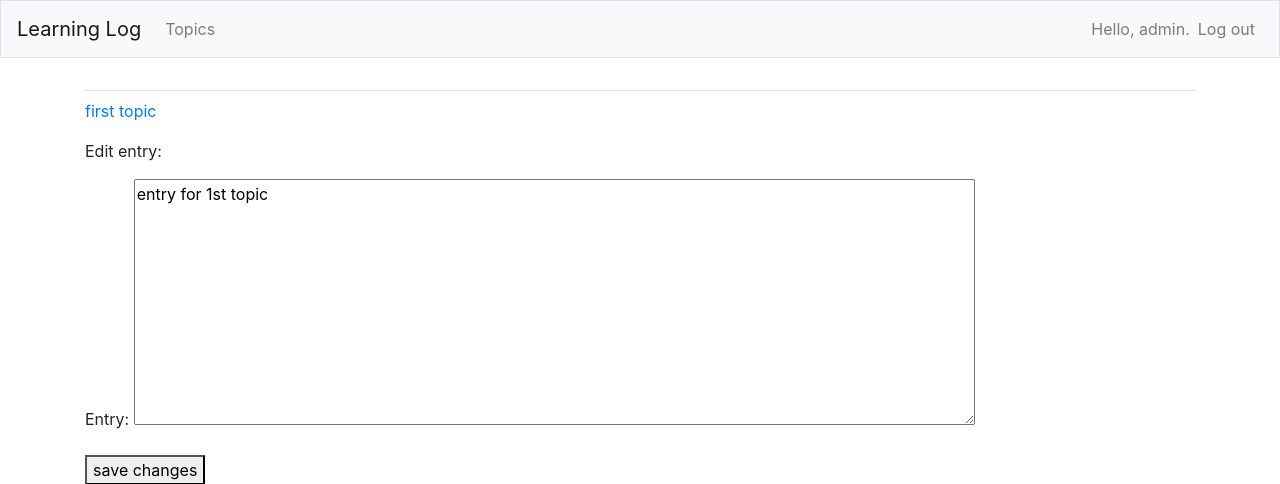
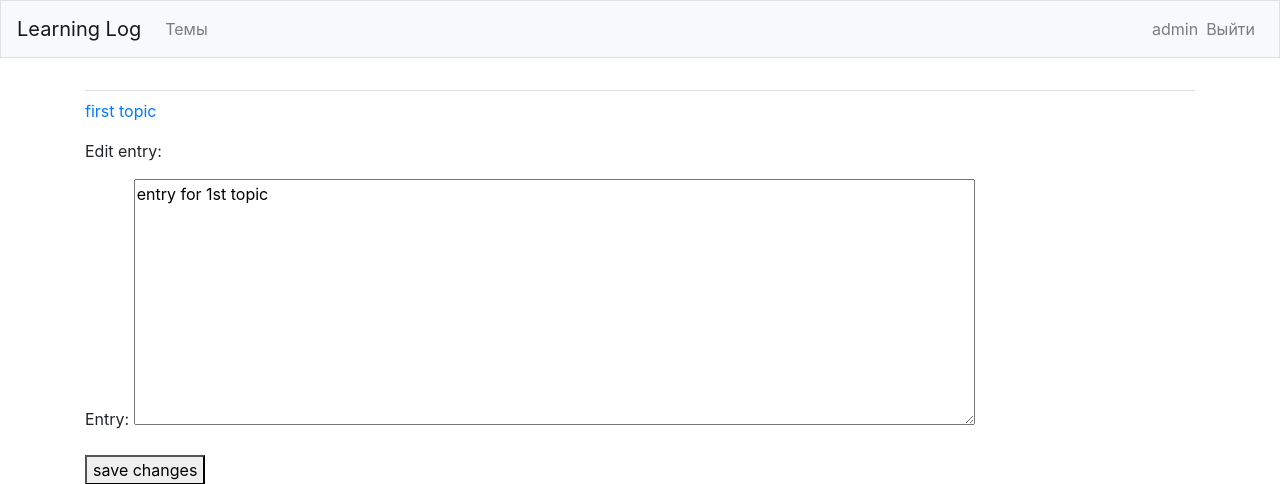
Before and after one commit to oldblood37/learnlog, a Django app: page /edit_entry/1/ in a window 1280 px wide. Shown: the top 484 px of the page. Run offline with Django 5.2, Linux system fonts and the light colour scheme; a user stored in the database is signed in; data comes from the database, SQL or seed files in the repository; some libraries are stand-ins or nearby versions.

Commit message:
Update base.html

```diff
--- a/learning_logs/templates/learning_logs/base.html
+++ b/learning_logs/templates/learning_logs/base.html
@@ -22,22 +22,22 @@
 		<ul class="navbar-nav mr-auto">
 			<li class="nav-item">
 				<a class="nav-link" href="{% url 'learning_logs:topics' %}">
-					Topics</a></li>
+					Темы</a></li>
 		</ul>
 		<ul class="navbar-nav ml-auto">
 			{% if user.is_authenticated %}
 				<li class="nav-item">
-					<span class="navbar-text"> Hello, {{ user.username }}.</span>
+					<span class="navbar-text"> {{ user.username }}</span>
 				</li>
 				<li class="nav-item">
-					<a class="nav-link" href="{% url 'users:logout' %}">Log out</a>
+					<a class="nav-link" href="{% url 'users:logout' %}">Выйти</a>
 				</li>
 			{% else %}
 				<li class="nav-item">
-					<a class="nav-link" href="{% url 'users:register' %}">Register</a>
+					<a class="nav-link" href="{% url 'users:register' %}">Регистрация</a>
 				</li>
 				<li class="nav-item">
-					<a class="nav-link" href="{% url 'users:login' %}">Log in</a></li>
+					<a class="nav-link" href="{% url 'users:login' %}">Войти</a></li>
 			{% endif %}
 		</ul>
 	</div>
```
